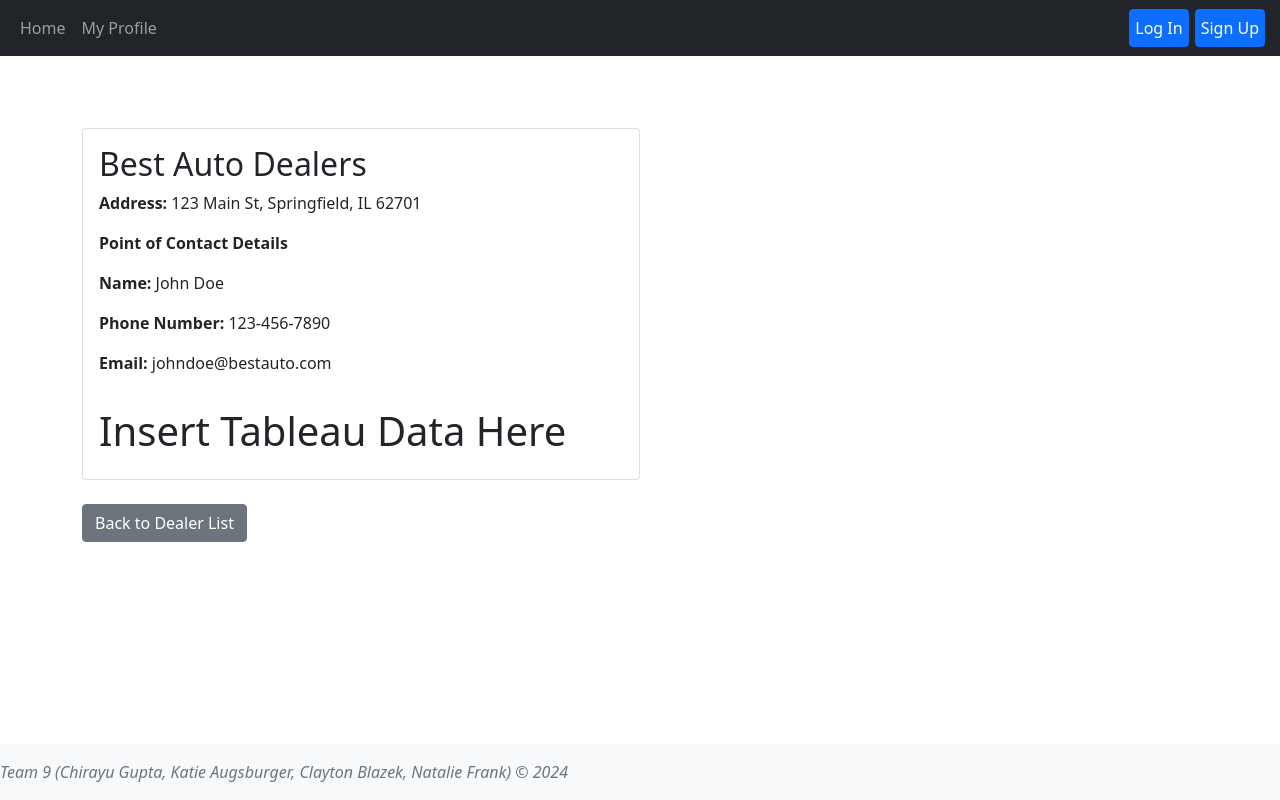
After one commit to cgupta2002/FP_Proof_of_Concept, a Flask app: page /dealers/1 in a window 1280 px wide. The commit adds this page. Run offline with Flask 3, Linux system fonts and the light colour scheme; data comes from the database, SQL or seed files in the repository; both versions use the stored data as it was after the commit; parts of the project's set-up code (start-up, migrations or seed data) failed here and were passed over.

Commit message:
added dealer functionality

```diff
--- a/app.py
+++ b/app.py
@@ -1,11 +1,12 @@
 from flask import Flask, render_template, url_for, request, redirect, flash, session
 from werkzeug.utils import secure_filename
 from users import User
+from dealers import Dealer
 import os
 from datetime import datetime, date
 
 app = Flask(__name__)
-app.secret_key = '2bshd9ei3nd40fk'
+app.secret_key = '09safkj3784hjfrk9'
 app.config['UPLOAD_FOLDER'] = 'static/images'
 app.config['ALLOWED_EXTENSIONS'] = {'png', 'jpg', 'jpeg'}
 
@@ -17,6 +18,37 @@ def index():
     user_id = session.get('user_id')
     user = User.getUserByID(user_id)
     return render_template('index.html', user=user, user_id=user_id)
+
+@app.route('/dealers')
+def dealers():
+    user_id = session.get('user_id')
+    user = User.getUserByID(user_id)
+    dealers = Dealer.getAllDealers()
+    return render_template('dealers.html', user=user, user_id=user_id, dealers = dealers)
+
+
+@app.route('/alerts')
+def alerts():
+    user_id = session.get('user_id')
+    user = User.getUserByID(user_id)
+    return render_template('alerts.html', user=user, user_id=user_id)
+
+@app.route('/analytics')
+def analytics():
+    user_id = session.get('user_id')
+    user = User.getUserByID(user_id)
+    return render_template('analytics.html', user=user, user_id=user_id)
+
+
+@app.route('/dealers/<int:dealer_id>')
+def dealer(dealer_id=None):
+    user_id = session.get('user_id')
+    user = User.getUserByID(user_id)
+    dealers = Dealer.getAllDealers()
+    for item in dealers:
+        if item['dealer_id'] == dealer_id:
+            dealer = item
+    return render_template('dealer.html', user=user, user_id=user_id, dealer=dealer)
 
 @app.route('/profile')
 def profile():
--- /dev/null
+++ b/dealers.py
@@ -0,0 +1,138 @@
+import sqlite3
+import os
+
+script_dir = os.path.dirname(os.path.abspath(__file__))
+
+db_path = os.path.join(script_dir, 'db_path.db')
+
+class Dealer:
+    def __init__(self, dealer_id, name, poc_name, poc_email, poc_phone, address):
+        self.__dealer_id = dealer_id
+        self.__name = name
+        self.__poc_name = poc_name
+        self.__poc_email = poc_email
+        self.__poc_phone = poc_phone
+        self.__address = address
+
+
+    @property
+    def name(self):
+        return self.__name
+
+    @name.setter
+    def name(self, value):
+        self.__name = value
+
+    @property
+    def address(self):
+        return self.__address
+
+    @address.setter
+    def address(self, value):
+        self.__address = value
+
+    @property
+    def poc_name(self):
+        return self.__poc_name
+
+    @poc_name.setter
+    def poc_name(self, value):
+        self.__poc_name = value
+
+    @property
+    def poc_email(self):
+        return self.__poc_email
+
+    @poc_email.setter
+    def poc_email(self, value):
+        self.__poc_email = value
+
+    @property
+    def poc_phone(self):
+        return self.__poc_phone
+
+    @poc_phone.setter
+    def profile_image(self, value):
+        self.__poc_phone = value
+
+    def __str__(self):
+        return "Dealer Name: {} \n Address: {} \n Point of Contact Information:\n Name: {} \n Email: {} \n Phone Number: {} ".format(self.name, self.address, self.poc_name,self.poc_email,self.poc_phone)
+
+    @classmethod
+    def delDealer(cls, dealer_id):
+        conn = None
+        conn = sqlite3.connect( db_path)
+        sql='DELETE FROM dealers WHERE dealer_id=?'
+        cur = conn.cursor()
+        cur.execute(sql, (dealer_id,))
+        conn.commit()
+        conn.close()
+
+    @classmethod
+    def addDealer(cls, dealer_id, name, poc_name, poc_email, poc_phone, address):
+        conn = None
+        conn = sqlite3.connect( db_path)
+        sql='INSERT INTO dealers ( dealer_id, name, poc_name, poc_email, poc_phone, address) values (?,?,?,?,?,?)'
+        cur = conn.cursor()
+        cur.execute(sql, ( dealer_id, name, poc_name, poc_email, poc_phone,address,))
+        conn.commit()
+        if conn:
+            conn.close()
+
+    @classmethod
+    def updateDealer(cls,dealer_id, name, poc_name, poc_email, poc_phone, address):
+        conn = sqlite3.connect(db_path)
+        sql='UPDATE dealers SET name=?, poc_name=?, poc_email=?, poc_phone=?, address=a? WHERE dealer_id = ?'
+        cur = conn.cursor()
+        cur.execute(sql, (name, poc_name, poc_email, poc_phone,address,dealer_id,))
+        conn.commit()
+        conn.close()
+
+
+    @classmethod
+    def getAllDealers(cls):
+        conn = sqlite3.connect(db_path)
+        cursorObj = conn.cursor()
+        cursorObj.execute('SELECT dealer_id, name, poc_name, poc_email, poc_phone, address FROM dealers;')
+        allRows = cursorObj.fetchall()
+        ListOfDictionaries = []
+        for row in allRows:
+            m = {"dealer_id": row[0], 'name':row[1],"poc_name":row[2], 'poc_email': row[3], 'poc_phone':row[4], 'address':row[5]}
+            ListOfDictionaries.append(m)
+        if conn:
+            conn.close()
+        return ListOfDictionaries
+
+    @classmethod
+    def getDealer(cls, dealer_id):
+        dealers = Dealer.getAllDealers()
+        for dealer in dealers:
+            if dealer['dealer_id'] == dealer_id:
+                return dealer
+
+    @classmethod
+    def InsertSampleData(cls):
+        conn = sqlite3.connect(db_path)
+        cur = conn.cursor()
+        sample_data = [('Best Auto Dealers', 'John Doe', 'johndoe@bestauto.com', '123-456-7890', '123 Main St, Springfield, IL 62701'),
+('Elite Motors', 'Jane Smith', 'janesmith@elitemotors.com', '987-654-3210', '456 Elm St, Bloomington, IN 47408'),
+('Premier Cars', 'Alice Johnson', 'alice.johnson@premiercars.com', '555-123-4567', '789 Oak St, Columbus, OH 43215'),
+('Quality Wheels', 'Bob Brown', 'bob.brown@qualitywheels.com', '444-555-6666', '101 Pine Ave, Indianapolis, IN 46202'),
+('Superior Rides', 'Emma Davis', 'emma.davis@superiorrides.com', '333-777-8888', '202 Maple Blvd, Louisville, KY 40202')]
+        cur.executemany('''INSERT INTO dealers (name, poc_name, poc_email, poc_phone, address) VALUES (?, ?, ?, ?, ?)''', sample_data)
+        conn.commit()
+        conn.close()
+
+    @classmethod
+    def createDealerTable(cls):
+        conn = sqlite3.connect(db_path)
+        cur = conn.cursor()
+        cur.execute('''CREATE TABLE dealers (dealer_id INTEGER PRIMARY KEY AUTOINCREMENT,name TEXT NOT NULL,poc_name TEXT NOT NULL,poc_email TEXT NOT NULL,poc_phone TEXT NOT NULL,address TEXT NOT NULL);''')
+        conn.commit()
+        conn.close()
+
+
+if __name__ == '__main__':
+    #Dealer.createDealerTable()
+    #Dealer.InsertSampleData()
+    print(Dealer.getAllDealers())
--- a/templates/base.html
+++ b/templates/base.html
@@ -29,6 +29,14 @@
               <li class="nav-item">
                 <a class="nav-link "  href="{{url_for('profile')}}">My Profile</a>
               </li>
+              {% if user_id %}
+                <li class="nav-item">
+                  <a class="nav-link" href="{{url_for('alerts')}}"> Service Alerts</a>
+                </li>
+                <li class="nav-item">
+                  <a class="nav-link" href="{{url_for('analytics')}}"> Real-Time Analytics</a>
+                </li>
+              {% endif %}
             </ul>
             </div>
             <div class="collapse navbar-collapse">
@@ -73,7 +81,7 @@
         {% block content %} {% endblock %}
     <footer class="footer mt-auto py-3 bg-light fixed-bottom">
         <div class="container.b">
-          <span class="text-muted"> <i>Team Joy (Chirayu Gupta, Anitha Sharma, Joe Utagawa, Elizabeth Lara) &copy; 2024 </i></span>
+          <span class="text-muted"> <i>Team 9 (Chirayu Gupta, Katie Augsburger, Clayton Blazek, Natalie Frank) &copy; 2024 </i></span>
       </div>
       </footer>
 
--- /dev/null
+++ b/templates/dealer.html
@@ -0,0 +1,28 @@
+{% extends 'base.html' %}
+{% block title %} {{dealer['name']}} Details{% endblock %}
+{% block content%}
+<main class="d-inline-flex p-5 align-items-end">
+    <div class="container">
+        <div class="card col-6">
+            <div class="card-body">
+                <h2 class="card-title">{{ dealer['name'] }}</h2>
+                <p class="card-text"><strong>Address:</strong> {{ dealer['address'] }}</p>
+                <p class="card-text"><strong>Point of Contact Details</strong> </p>
+                <p class="card-text"><strong>Name:</strong> {{ dealer['poc_name'] }}</p>
+                <p class="card-text"><strong>Phone Number:</strong> {{ dealer['poc_phone'] }}</p>
+                <p class="card-text"><strong>Email:</strong> {{ dealer['poc_email'] }}</p>
+
+            </div>
+            <div class="card-body">
+                <h1> Insert Tableau Data Here</h1>
+            </div>
+        </div>
+        <div class="mt-4">
+            <a href="{{ url_for('dealers') }}" class="btn btn-secondary">Back to Dealer List</a>
+
+
+    </div>
+    </div>
+</main>
+
+{% endblock %}
--- a/users.py
+++ b/users.py
@@ -130,19 +130,22 @@ class User:
             conn.close()
         return ListOfDictionaries
 
+    @classmethod
     def getUser(username):
         users = User.getAllUsers()
         for user in users:
             if user['username'] == username:
                 return user
 
-    def getUserByID(user_id):
+    @classmethod
+    def getUserByID(cls, user_id):
         users = User.getAllUsers()
         for user in users:
             if user['user_id'] == user_id:
                 return user
 
-    def getUserByName(name):
+    @classmethod
+    def getUserByName(cls, name):
         users = User.getAllUsers()
         for user in users:
             if user['name'] == name:
```
Also changed, not shown: templates/dealers.html (added, +27 -0 lines), templates/image.html (deleted, +0 -22 lines), templates/index.html (+6 -1 lines), templates/profile.html (+11 -1 lines), db_path.db, templates/alerts.html (added), templates/analytics.html (added), 1 other file.
